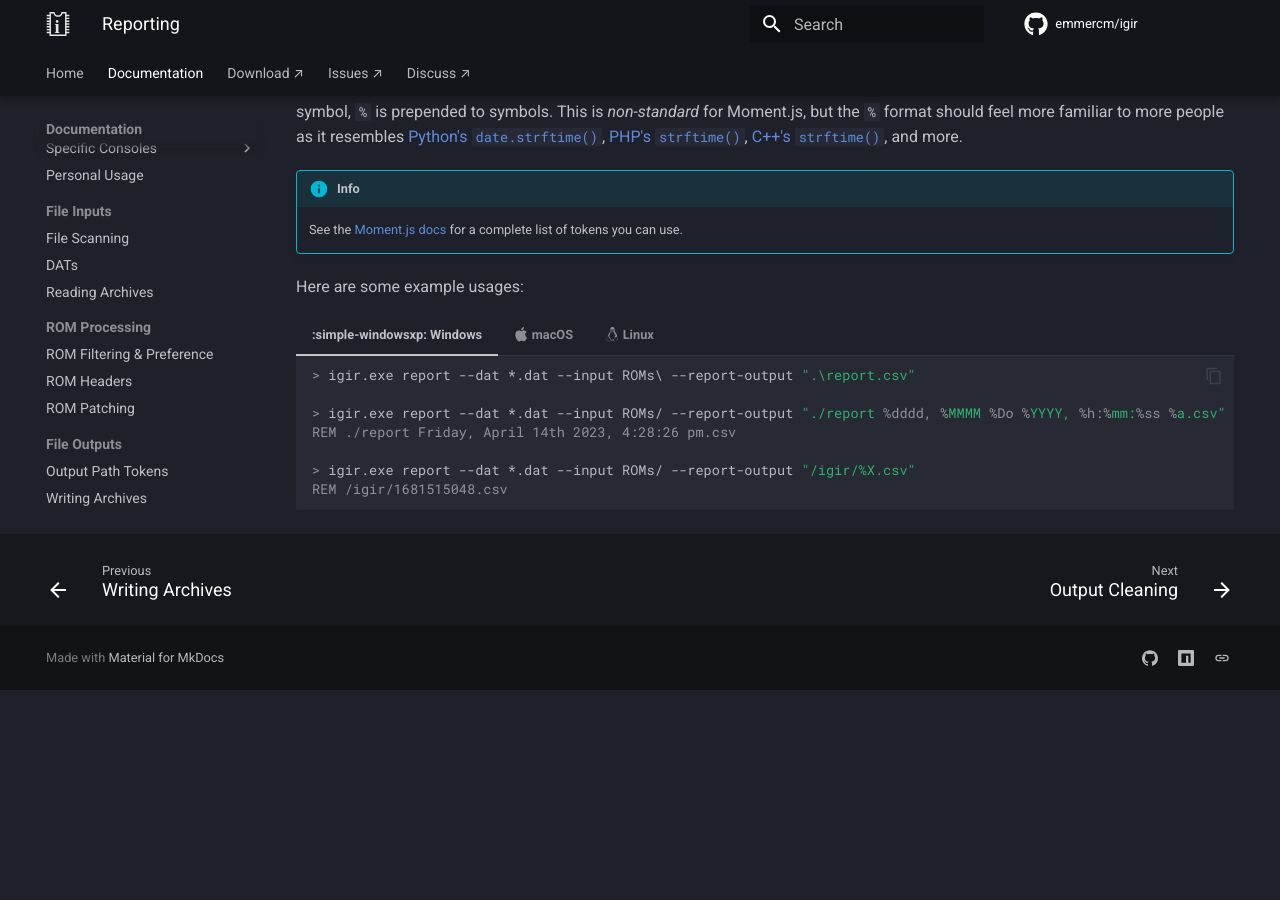
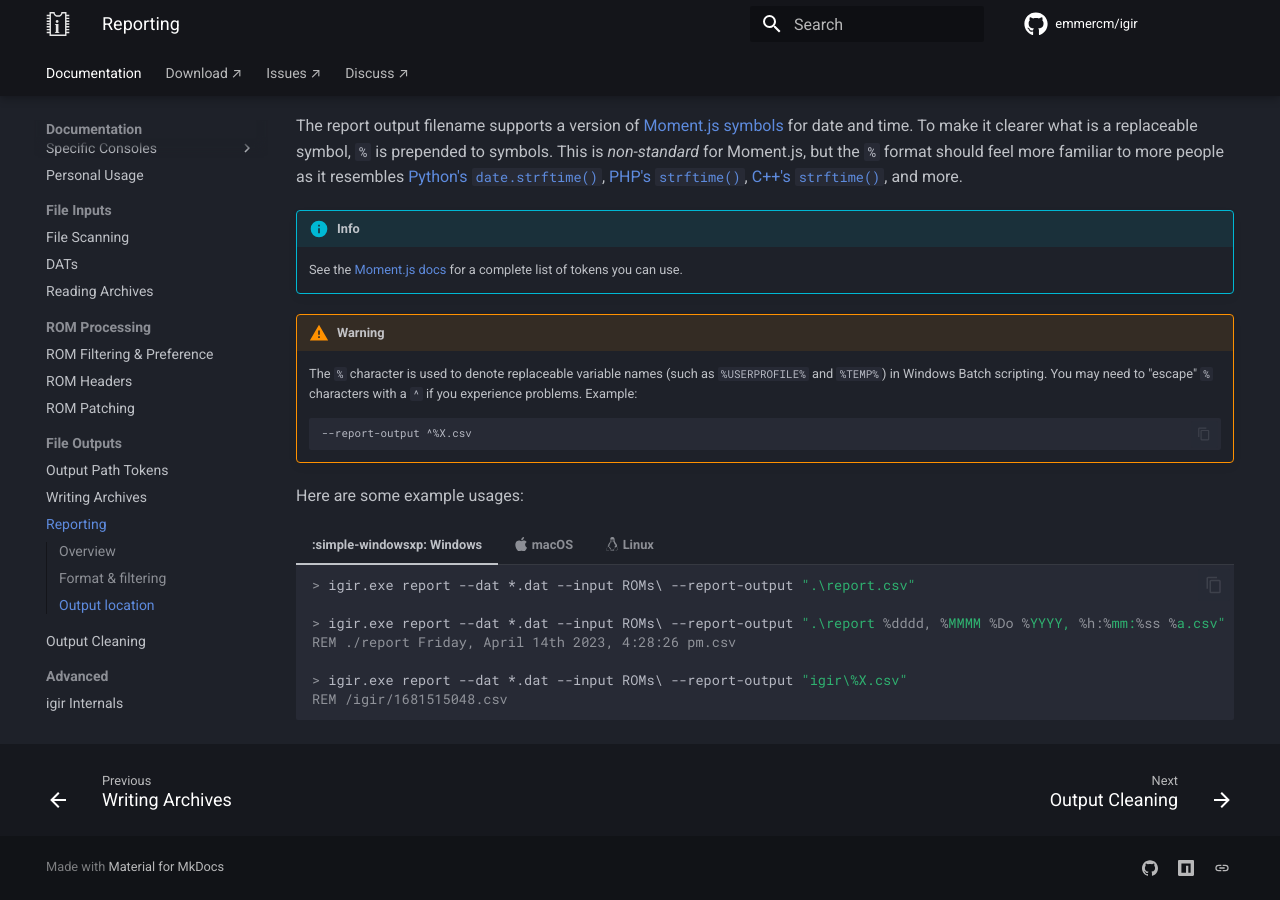
Before and after one commit to emmercm/igir, an MkDocs documentation site: the page built from docs/output/reporting.md, in a window 1280 px wide and 900 px high, scrolled down 1189 px. Built offline with MkDocs 1.6.1 and Material for MkDocs 9.7.7, drawn with Linux system fonts in a browser that asks for light colours; comment, search, counter and statistics services are not loaded; before the commit the page ends 1879 px from its top, so only the background shows below that; some of the changed text lies outside the part shown.

Commit message:
Docs update

````diff
--- a/docs/output/reporting.md
+++ b/docs/output/reporting.md
@@ -60,6 +60,14 @@
 
     See the [Moment.js docs](https://momentjs.com/docs/#/displaying/) for a complete list of tokens you can use.
 
+!!! warning
+
+    The `%` character is used to denote replaceable variable names (such as `%USERPROFILE%` and `%TEMP%`) in Windows Batch scripting. You may need to "escape" `%` characters with a `^` if you experience problems. Example:
+
+    ```text
+    --report-output ^%X.csv
+    ```
+
 Here are some example usages:
 
 === ":simple-windowsxp: Windows"
@@ -67,10 +75,10 @@
     ```batch
     > igir.exe report --dat *.dat --input ROMs\ --report-output ".\report.csv"
 
-    > igir.exe report --dat *.dat --input ROMs/ --report-output "./report %dddd, %MMMM %Do %YYYY, %h:%mm:%ss %a.csv"
+    > igir.exe report --dat *.dat --input ROMs\ --report-output ".\report %dddd, %MMMM %Do %YYYY, %h:%mm:%ss %a.csv"
     REM ./report Friday, April 14th 2023, 4:28:26 pm.csv
 
-    > igir.exe report --dat *.dat --input ROMs/ --report-output "/igir/%X.csv"
+    > igir.exe report --dat *.dat --input ROMs\ --report-output "igir\%X.csv"
     REM /igir/1681515048.csv
     ```
 
@@ -82,7 +90,7 @@
     $ igir report --dat *.dat --input ROMs/ --report-output "./report %dddd, %MMMM %Do %YYYY, %h:%mm:%ss %a.csv"
     # ./report Friday, April 14th 2023, 4:28:26 pm.csv
 
-    $ igir report --dat *.dat --input ROMs/ --report-output "/igir/%X.csv"
+    $ igir report --dat *.dat --input ROMs/ --report-output "igir\%X.csv"
     # /igir/1681515048.csv
     ```
 
@@ -94,6 +102,6 @@
     $ igir report --dat *.dat --input ROMs/ --report-output "./report %dddd, %MMMM %Do %YYYY, %h:%mm:%ss %a.csv"
     # ./report Friday, April 14th 2023, 4:28:26 pm.csv
 
-    $ igir report --dat *.dat --input ROMs/ --report-output "/igir/%X.csv"
+    $ igir report --dat *.dat --input ROMs/ --report-output "igir/%X.csv"
     # /igir/1681515048.csv
     ```
--- a/mkdocs.yml
+++ b/mkdocs.yml
@@ -29,7 +29,9 @@
     - navigation.tabs.sticky
     - navigation.indexes
     - navigation.sections
+    - navigation.path
     - navigation.instant
+    - navigation.instant.prefetch
     - navigation.footer
     - toc.follow
     - toc.integrate
@@ -38,8 +40,9 @@
     - content.tabs.link
 
 nav:
-  - Home: index.md
   - Documentation:
+      - Home:
+        - index.md
       - overview.md
       - installation.md
       - commands.md
@@ -88,10 +91,15 @@
   - Discuss ↗: https://github.com/emmercm/igir/discussions" target="_blank
 
 plugins:
-  - search
+  - search:
+      lang: en
+  - exclude-search:
+      exclude:
+        - index.md
+      exclude_unreferenced: true
   - social
   - git-revision-date-localized:
-      enable_creation_date: true
+      enable_creation_date: false
   - redirects:
       redirect_maps:
         'archives.md': 'input/reading-archives.md'
````
Also changed, not shown: README.md (+1 -1 lines), docs/installation.md (+1 -1 lines), docs/usage/desktop/batocera.md (+1 -1 lines), docs/usage/desktop/retroarch.md (+2 -2 lines), 1 other file.
